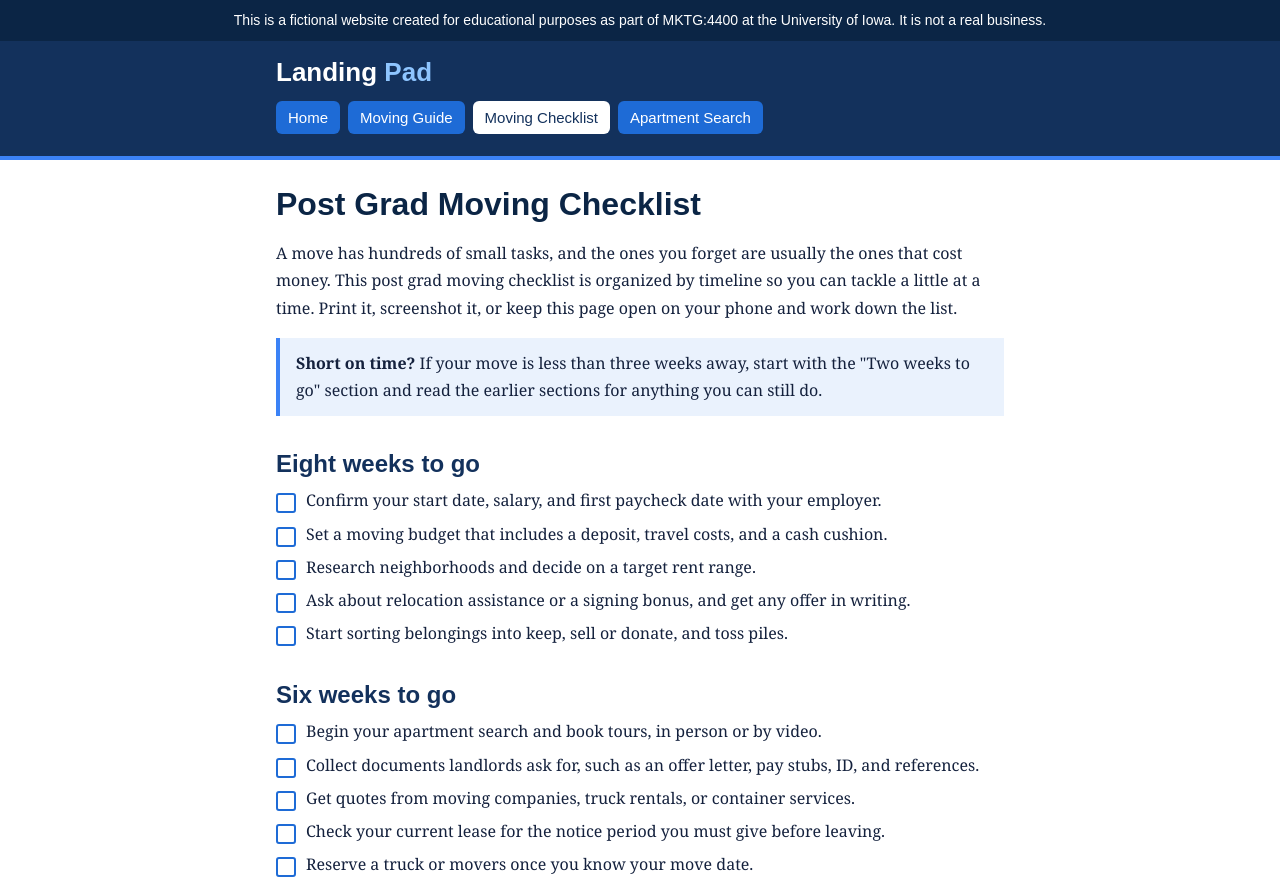
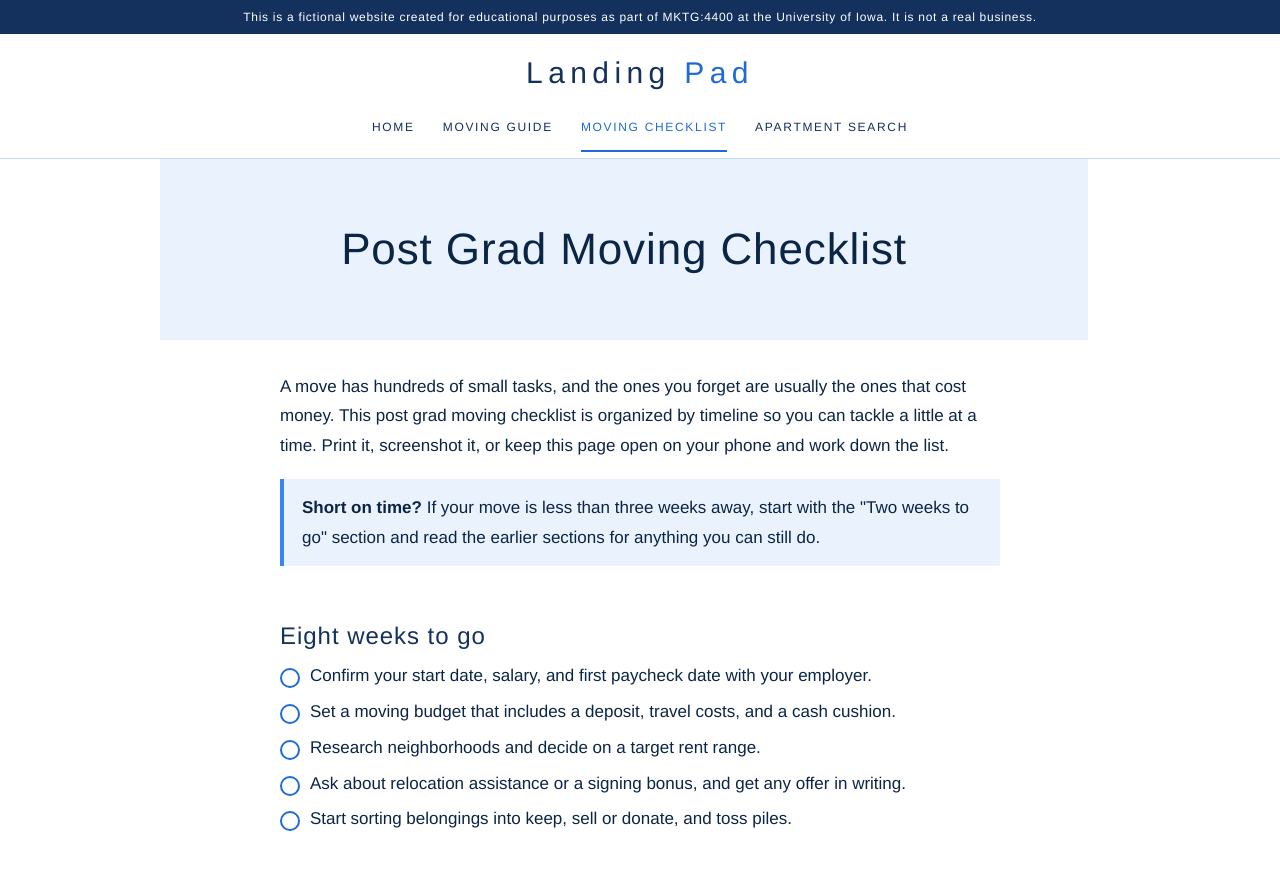
Before and after one commit to avmorris22/post-grad-move-guide, a plain HTML site: page post-grad-moving-checklist.html in a window 1280 px wide. Shown: the top 881 px of the page. Drawn offline with Linux system fonts and the light colour scheme.

Commit message:
Update title and footer branding in HTML

```diff
--- a/post-grad-moving-checklist.html
+++ b/post-grad-moving-checklist.html
@@ -3,38 +3,44 @@
 <head>
 <meta charset="utf-8">
 <meta name="viewport" content="width=device-width, initial-scale=1">
-<title>Post Grad Moving Checklist | Landing Pad</title>
+<title>Post Grad Moving Checklist | The Landing Zone</title>
 <meta name="description" content="A week-by-week post grad moving checklist for new graduates. Cover housing, utilities, paperwork, packing, and your first week in a new city.">
 <style>
 *{box-sizing:border-box}
-body{margin:0;font-family:Georgia,"Times New Roman",serif;line-height:1.7;color:#14213d;background:#fff}
-.notice{background:#0b2545;color:#fff;padding:10px 16px;font:14px/1.5 Arial,Helvetica,sans-serif;text-align:center}
-header.site{background:#13315c;border-bottom:4px solid #3b82f6;padding:16px}
-.wrap{max-width:760px;margin:0 auto;padding:0 16px}
-.brand{font:bold 26px Arial,Helvetica,sans-serif;color:#fff;text-decoration:none}
-.brand span{color:#8ec5ff}
-nav ul{list-style:none;margin:12px 0 0;padding:0;display:flex;flex-wrap:wrap;gap:8px}
-nav a{display:block;padding:8px 12px;background:#1e6bd6;border-radius:6px;color:#fff;text-decoration:none;font:15px Arial,Helvetica,sans-serif}
-nav a:hover{background:#1555ae}
-nav a[aria-current="page"]{background:#fff;color:#13315c}
-main{padding:24px 0 40px}
-h1{font:bold 32px/1.25 Arial,Helvetica,sans-serif;margin:0 0 16px;color:#0b2545}
-h2{font:bold 24px/1.3 Arial,Helvetica,sans-serif;margin:32px 0 8px;color:#13315c}
-h3{font:bold 19px/1.3 Arial,Helvetica,sans-serif;margin:20px 0 6px}
-p{margin:0 0 16px}
+body{margin:0;font-family:"Helvetica Neue",Helvetica,Arial,sans-serif;line-height:1.75;color:#0b2545;background:#fff;font-size:17px}
+.notice{background:#13315c;color:#fff;padding:8px 16px;font-size:12px;line-height:1.5;letter-spacing:.06em;text-align:center}
+header.site{background:#fff;border-bottom:1px solid #c9d9f0;padding:22px 16px 0;text-align:center}
+.wrap{max-width:960px;margin:0 auto;padding:0 16px}
+.brand{display:inline-block;font:400 30px Helvetica,Arial,sans-serif;letter-spacing:.18em;color:#13315c;text-decoration:none}
+.brand span{color:#1e6bd6}
+nav ul{list-style:none;margin:12px 0 0;padding:0;display:flex;flex-wrap:wrap;justify-content:center;gap:0 28px}
+nav a{display:block;padding:12px 0;background:none;color:#13315c;text-decoration:none;font-size:12px;letter-spacing:.14em;text-transform:uppercase;border-bottom:2px solid transparent}
+nav a:hover{background:none;border-bottom-color:#1e6bd6}
+nav a[aria-current="page"]{background:none;color:#1e6bd6;border-bottom-color:#1e6bd6}
+main{padding:0 0 56px}
+main .wrap{display:flex;flex-wrap:wrap;gap:0 16px;padding-top:0}
+main .wrap>*{flex:0 0 100%;max-width:720px;margin-left:auto;margin-right:auto}
+main .wrap>h1{max-width:none;margin:0 -16px 32px;padding:64px 24px;background:#eaf2fd;color:#0b2545;text-align:center;font:300 44px/1.2 Helvetica,Arial,sans-serif;letter-spacing:.02em}
+h2{font:400 24px/1.3 Helvetica,Arial,sans-serif;letter-spacing:.04em;margin:36px 0 10px;color:#13315c}
+h3{font:600 18px/1.3 Helvetica,Arial,sans-serif;margin:22px 0 6px}
+p{margin:0 0 18px}
 a{color:#1356b3}
-.card{background:#fff;border:1px solid #c9d9f0;border-radius:8px;padding:16px 20px;margin:0 0 16px}
-.card h3{margin-top:0}
-.tip{background:#eaf2fd;border-left:4px solid #3b82f6;padding:12px 16px;margin:0 0 16px}
-ul,ol{padding-left:24px;margin:0 0 16px}
+main .wrap>.card{flex:1 1 240px;max-width:none;margin:0 0 16px;background:#eaf2fd;border:0;border-radius:0;padding:28px 24px;min-height:200px}
+main .wrap>.card:hover{background:#dbe9fb}
+.card h3{margin-top:0;font-size:20px;letter-spacing:.02em}
+.card p{margin:0}
+.tip{background:#eaf2fd;border-left:4px solid #3b82f6;padding:14px 18px;margin-bottom:18px}
+ul,ol{padding-left:24px;margin:0 0 18px}
 li{margin-bottom:6px}
 .check{list-style:none;padding-left:0}
 .check li{padding-left:30px;position:relative}
-.check li:before{content:"";position:absolute;left:0;top:6px;width:16px;height:16px;border:2px solid #1e6bd6;border-radius:3px;background:#fff}
-footer{background:#13315c;color:#d4e3f8;padding:24px 0;font:14px/1.6 Arial,Helvetica,sans-serif}
+.check li:before{content:"";position:absolute;left:0;top:7px;width:16px;height:16px;border:2px solid #1e6bd6;border-radius:50%;background:#fff}
+footer{background:#13315c;color:#d4e3f8;padding:40px 0;font-size:14px;line-height:1.7}
 footer a{color:#fff}
-footer .notice-foot{border-top:1px solid #3a5a8c;margin-top:16px;padding-top:16px}
-@media (max-width:480px){h1{font-size:26px}h2{font-size:21px}}
+footer .wrap{display:flex;flex-wrap:wrap;justify-content:space-between;align-items:flex-start;gap:14px 32px}
+footer p{margin:0}
+footer .notice-foot{flex:0 0 100%;border-top:1px solid #3a5a8c;padding-top:18px;margin-top:8px;font-size:12px;letter-spacing:.04em}
+@media (max-width:600px){main .wrap>h1{font-size:30px;padding:44px 20px}h2{font-size:21px}.brand{font-size:24px}nav ul{gap:0 18px}}
 </style>
 </head>
 <body>
@@ -130,7 +136,7 @@ footer .notice-foot{border-top:1px solid #3a5a8c;margin-top:16px;padding-top:16p
 </main>
 <footer>
 <div class="wrap">
-<p><strong>Landing Pad</strong>, practical moving help for new graduates.</p>
+<p><strong>The Landing Zone</strong>, practical moving help for new graduates.</p>
 <p><a href="index.html">Home</a> | <a href="how-to-move-to-a-new-city-after-college.html">Moving Guide</a> | <a href="post-grad-moving-checklist.html">Moving Checklist</a> | <a href="how-to-find-an-apartment-in-a-new-city.html">Apartment Search</a></p>
 <p class="notice-foot">This is a fictional website created for educational purposes as part of MKTG:4400 at the University of Iowa. It is not a real business.</p>
 </div>
```
